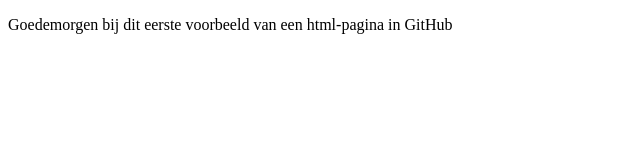
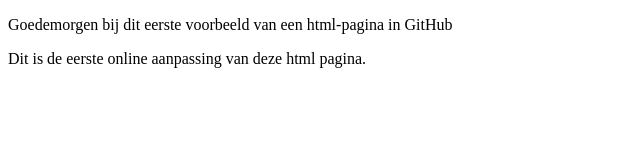
Before and after one commit to Ch3rubin/oefenproject-github, a plain HTML site: page Index.html in a window 1280 px wide. Shown: the whole page, without its empty margins (0-640 px from the left). Drawn offline with Linux system fonts and the light colour scheme.

Commit message:
Editing the html-page

```diff
--- a/Index.html
+++ b/Index.html
@@ -7,5 +7,9 @@
     <p>Goedemorgen bij dit eerste voorbeeld van een html-pagina in GitHub
 
     </p>
+     <p>Dit is de eerste online aanpassing van deze html pagina.
+
+    </p>
+
 </body>
 </html>
```
